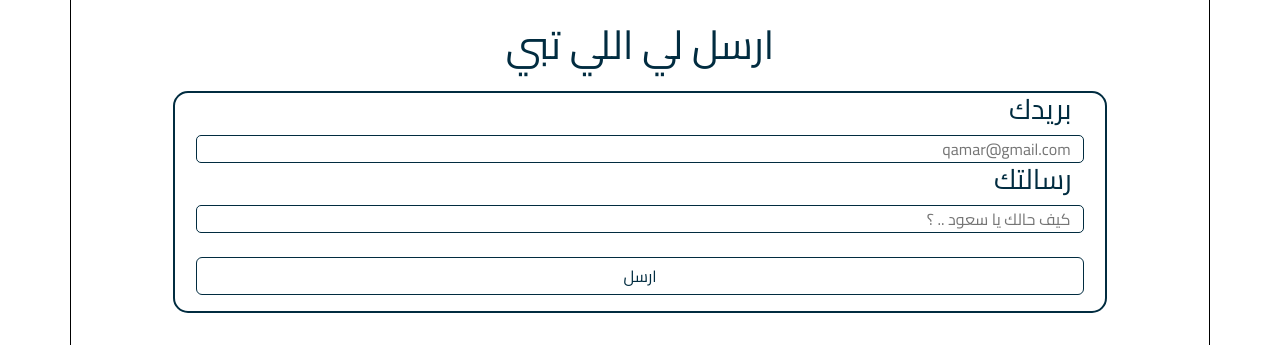
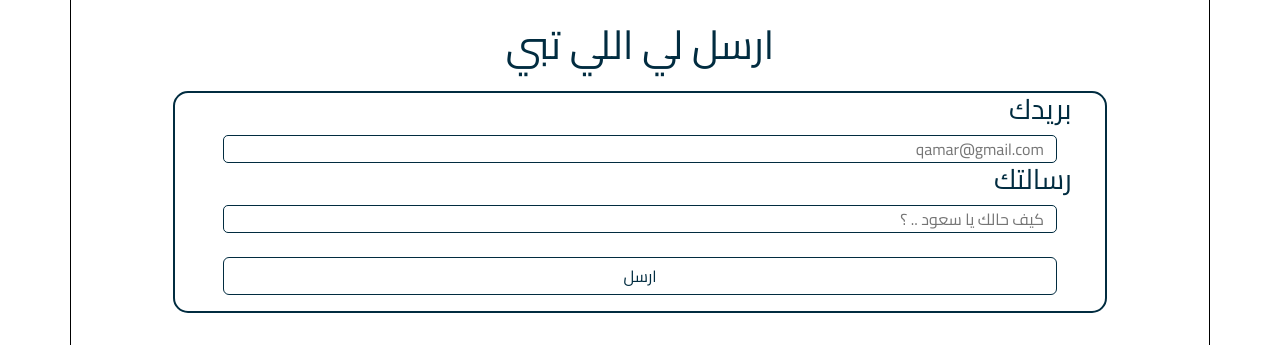
Before and after one commit to Saud-454/saud-page, a plain HTML site: page index.html in a window 1280 px wide. Shown: the part 1170-1515 px from the top of the page. Drawn offline with nearby package versions, Linux system fonts and the light colour scheme.

Commit message:
Update style.css

```diff
--- a/style.css
+++ b/style.css
@@ -103,6 +103,8 @@ a {
 }
 .btn-outline-primary{
     color: #012c40;
+    width: 94%;
+    margin-right: 3%;
     border-color: #012c40;
 }
 .btn-outline-primary:hover{
@@ -110,7 +112,8 @@ a {
     color: white;
 }
 .inp1 {
-
+    width: 94%;
+    margin-right: 3%;
     border-radius: 5px;
     border:#012c40 solid 1px;
     transition: border-color 0.3s ease;
```
